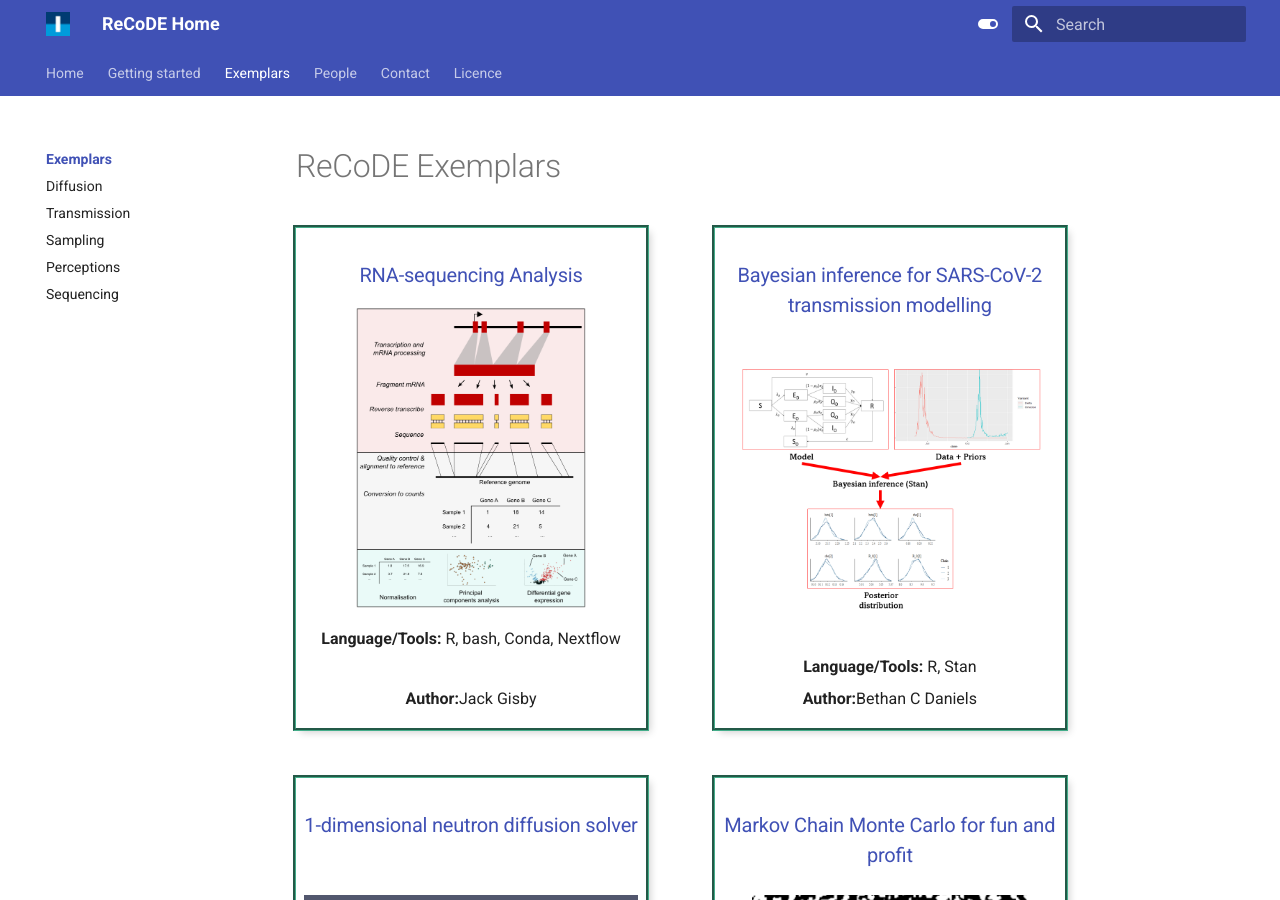
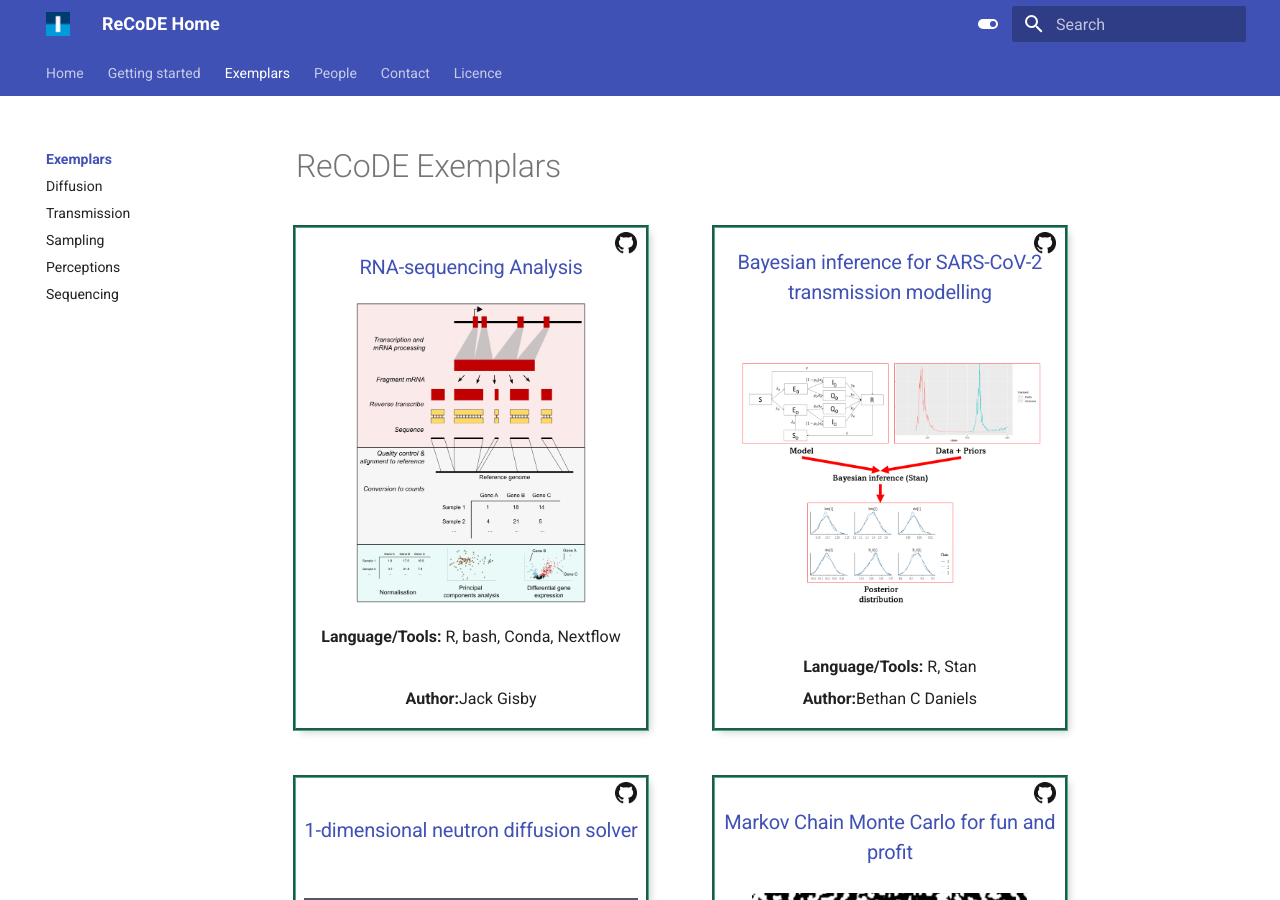
Before and after one commit to ImperialCollegeLondon/ReCoDE-home, an MkDocs documentation site: the page built from docs/exemplars/index.md, in a window 1280 px wide and 900 px high. Built offline with MkDocs 1.6.1 and Material for MkDocs 9.7.7, drawn with Linux system fonts in a browser that asks for light colours.

Commit message:
feat: add exemplar github links

```diff
--- a/docs/exemplars/index.md
+++ b/docs/exemplars/index.md
@@ -7,8 +7,11 @@ hide:
 <!-- RNA-sequencing Analysis -->
 <div class="grid-container">
     <div class="card_ex">
+      <a href = "https://github.com/ImperialCollegeLondon/ReCoDE_rnaseq_pipeline" style="display:inline;margin-bottom:-50px;margin-right:-310px;">
+        <img src="../assets/img/github.png" alt="RNA Sequencing GitHub" style="width:75%;padding:4px;">
+      </a>
       <h3>
-       <a href = "https://imperialcollegelondon.github.io/ReCoDE_rnaseq_pipeline/">RNA-sequencing Analysis</a>
+        <a href = "https://imperialcollegelondon.github.io/ReCoDE_rnaseq_pipeline/">RNA-sequencing Analysis</a>
       </h3>
             <img src="../assets/img/exemplars/rnaseq.png" alt="RNA-sequencing Analysis" style="height:60%;object-fit:contain;">
             <p><strong>Language/Tools:</strong> R, bash, Conda, Nextflow</p>
@@ -18,6 +21,9 @@ hide:
 <!-- Bayesian inference for SARS-CoV-2 transmission modelling -->
 
     <div class="card_ex">
+      <a href = "https://github.com/ImperialCollegeLondon/ReCoDE_IDMS" style="display:inline;margin-bottom:-50px;margin-right:-310px;">
+        <img src="../assets/img/github.png" alt="IDMS GitHub" style="width:75%;padding:4px;">
+      </a>
       <h3>
        <a href = "https://github.com/ImperialCollegeLondon/ReCoDE_IDMS.git">Bayesian inference for SARS-CoV-2 transmission modelling</a>
       </h3>
@@ -29,6 +35,9 @@ hide:
 <!-- 1-dimensional neutron diffusion solver -->
 
     <div class="card_ex">
+      <a href = "https://github.com/ImperialCollegeLondon/ReCoDE_Diffusion_Code" style="display:inline;margin-bottom:-50px;margin-right:-310px;">
+        <img src="../assets/img/github.png" alt="Diffusion GitHub" style="width:75%;padding:4px;">
+      </a>
       <h3>
        <a href = "https://imperialcollegelondon.github.io/ReCoDE_Diffusion_Code/">1-dimensional neutron diffusion solver</a>
       </h3>
@@ -40,6 +49,9 @@ hide:
 <!-- MCMC -->
 
     <div class="card_ex">
+      <a href = "https://github.com/ImperialCollegeLondon/ReCoDE_MCMCFF" style="display:inline;margin-bottom:-50px;margin-right:-310px;">
+        <img src="../assets/img/github.png" alt="MCMC GitHub" style="width:75%;padding:4px;">
+      </a>
       <h3>
        <a href = "https://recode-mcmcff.readthedocs.io/en/latest/">Markov Chain Monte Carlo for fun and profit</a>
       </h3>
@@ -51,6 +63,9 @@ hide:
 <!-- perceptions -->
 
     <div class="card_ex">
+      <a href = "https://github.com/ImperialCollegeLondon/recode-perceptions" style="display:inline;margin-bottom:-50px;margin-right:-310px;">
+        <img src="../assets/img/github.png" alt="Perceptions GitHub" style="width:75%;padding:4px;">
+      </a>
       <h3>
        <a href = "https://imperialcollegelondon.github.io/recode-perceptions/">PyTorch implementation for end-to-end training of a deep learning model</a>
       </h3>
```
Also changed, not shown: docs/assets/img/github.png (added), 1 other file.
